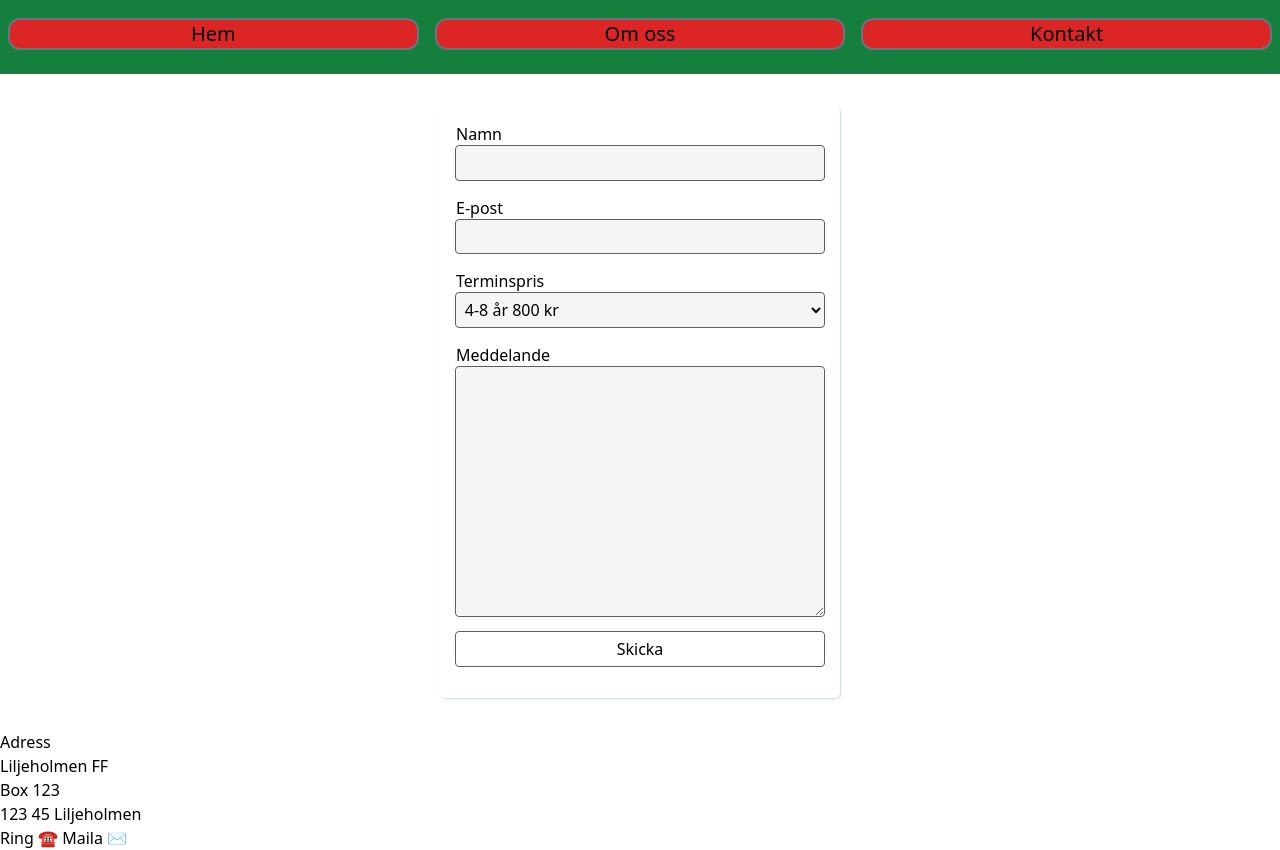
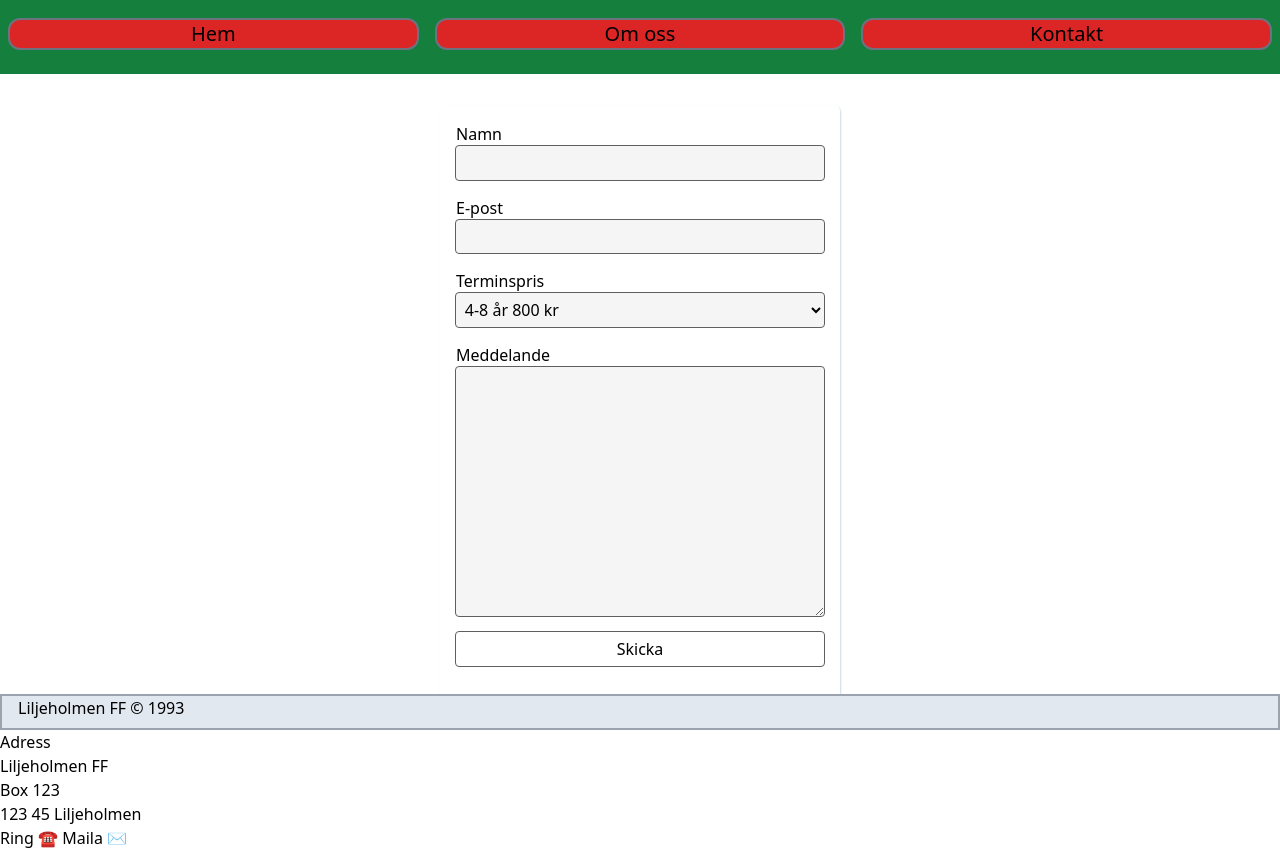
Before and after one commit to sebastianswahn/Liljeholmen-FF, a website: page src/contact.html in a window 1280 px wide. Shown: the part 70-920 px from the top of the page. Drawn offline with Linux system fonts and the light colour scheme.

Commit message:
adds footer

```diff
--- a/src/contact.html
+++ b/src/contact.html
@@ -52,5 +52,10 @@
     </a>
     </section>
     </main>
+    <footer class="px-4 pb-2 fixed bottom-0 bg-slate-200 w-full border-2 border-solid border-gray-400">
+      <p>
+           Liljeholmen FF &copy; 1993
+      </p>
+     </footer>
   </body>
 </html>
```
Also changed, not shown: src/about.html (+5 -1 lines), src/index.html (+1 -1 lines).
